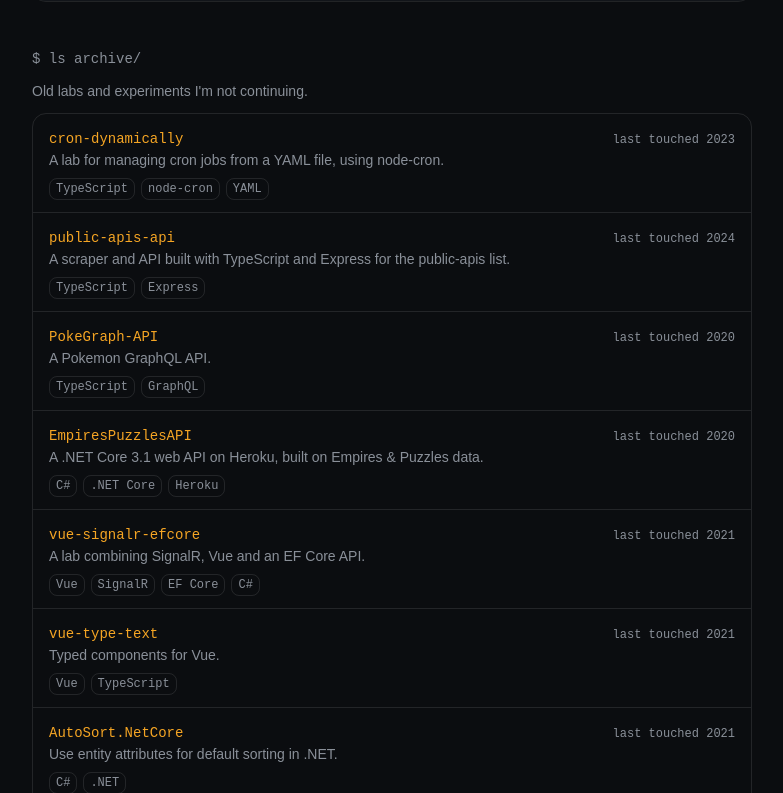
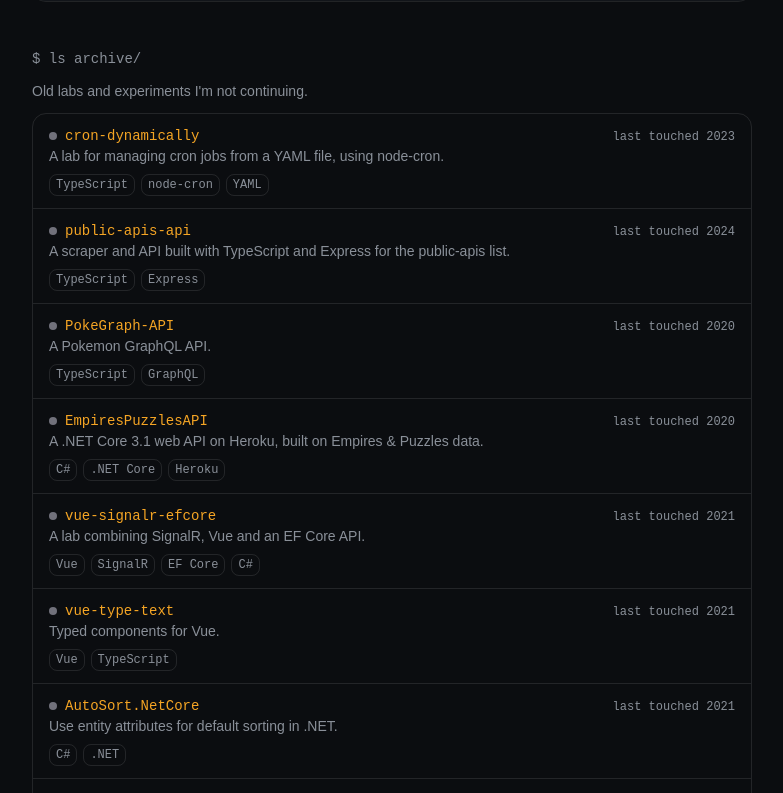
Before and after one commit to ming-tsai/kreanto.dev, a React (Vite) app: page / in a window 1280 px wide. Shown: the part 1047-1840 px from the top of the page, without its empty margins (248-1031 px from the left). Built offline with nearby package versions, Linux system fonts and the light colour scheme.

Commit message:
feat: add a status dot to archived project rows
Show a small gray dot beside each archived project name, matching the status dots on the project cards.

```diff
--- a/src/App.tsx
+++ b/src/App.tsx
@@ -11,7 +11,7 @@ const STATUS_STYLE: Record<Status, { dot: string; label: string }> = {
   mvp: { dot: 'bg-primary', label: 'mvp' },
   live: { dot: 'bg-emerald-500', label: 'live' },
   paused: { dot: 'bg-zinc-500', label: 'paused' },
-  archived: { dot: 'bg-zinc-700', label: 'archived' },
+  archived: { dot: 'bg-zinc-500', label: 'archived' },
 }
 
 function StatusBadge({
@@ -183,6 +183,12 @@ export default function App() {
                   className="flex flex-col gap-1 px-4 py-3 sm:flex-row sm:items-baseline sm:justify-between sm:gap-6"
                 >
                   <div>
+                    <div className="flex items-center gap-2">
+                      <span
+                        role="img"
+                        aria-label="archived"
+                        className={`size-2 rounded-full ${STATUS_STYLE.archived.dot}`}
+                      />
                       <a
                         className="font-mono text-sm text-primary underline-offset-4 hover:underline"
                         href={p.url}
@@ -191,6 +197,7 @@ export default function App() {
                       >
                         {p.name}
                       </a>
+                    </div>
                     <p className="text-sm text-muted-foreground">
                       {p.description}
                     </p>
```
Lines whose indentation alone changed are shown as unchanged.
